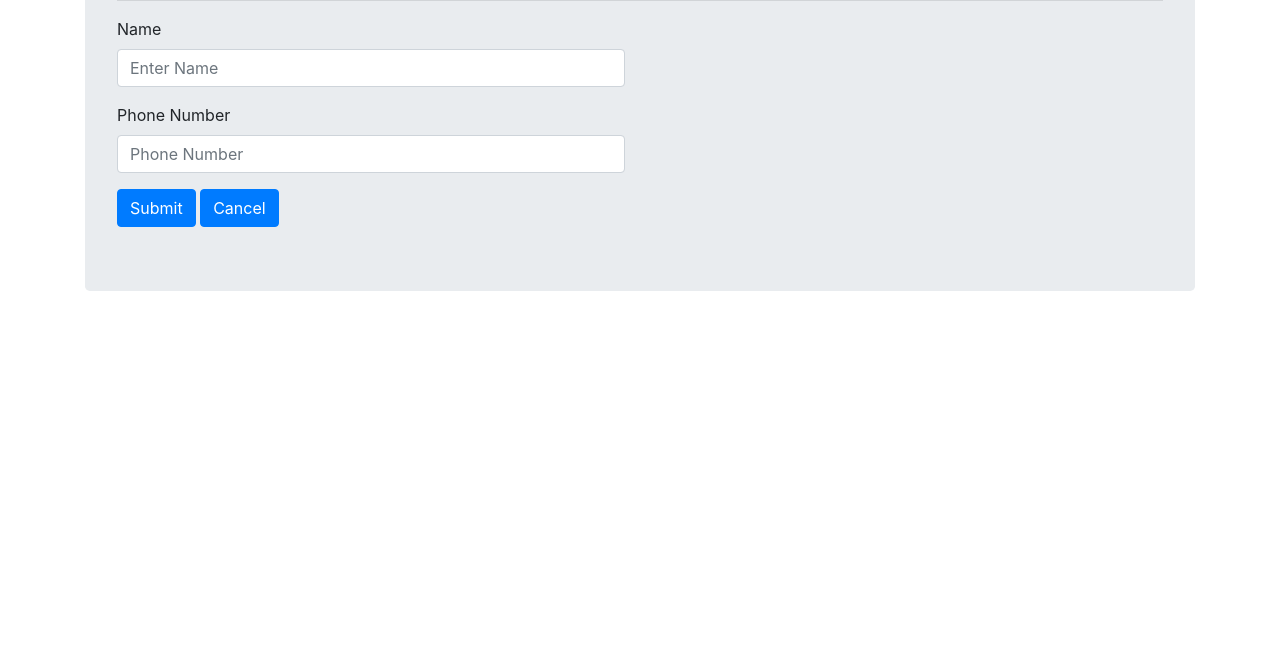
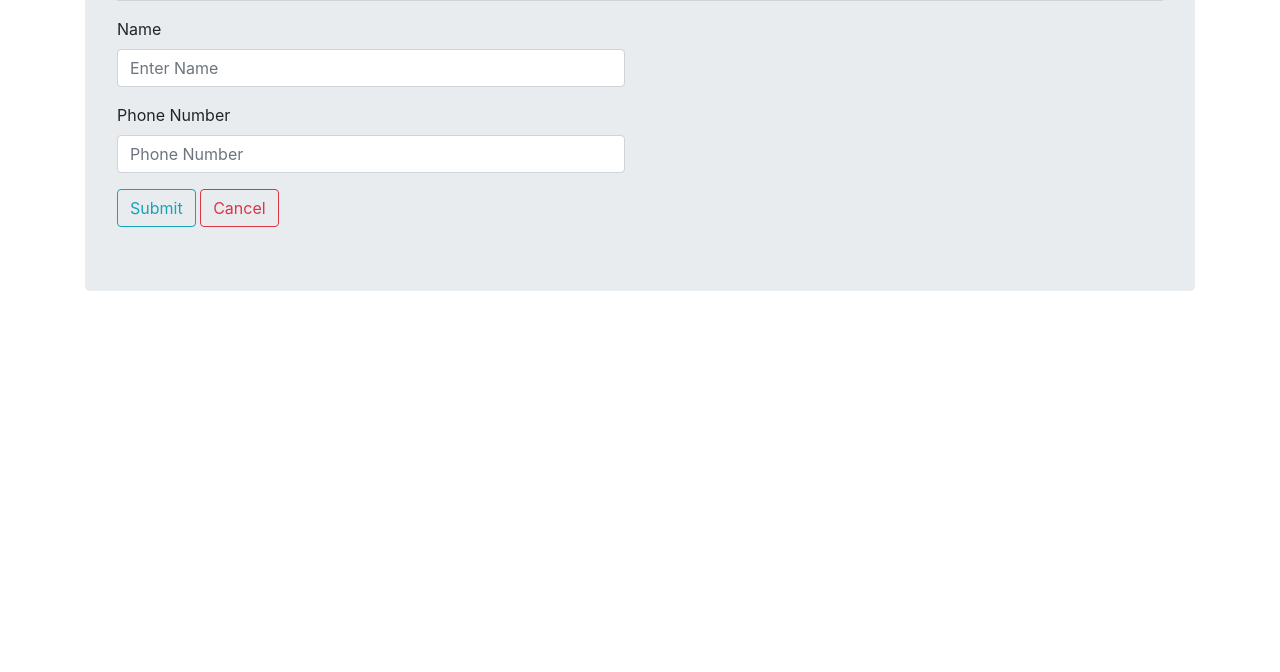
Before and after one commit to Salmaalqathab/Hot-resturants-, a website: page Reservation.html in a window 1280 px wide. Shown: the part 128-800 px from the top of the page. Drawn offline with nearby package versions, Linux system fonts and the light colour scheme.

Commit message:
reservations

```diff
--- a/Reservation.html
+++ b/Reservation.html
@@ -14,7 +14,7 @@
     <!-- Container that holds the form -->
     <div class="container">
         <div class="jumbotron" te>
-          <h1><b>Make a Reservation</b> </h1>
+          <h1><b>Reserve a Table</b> </h1>
           <hr>
     <div class="row">
         <div class="col-lg-6">
@@ -30,9 +30,9 @@
         </div>
 
 
-        <button type="submit" class="btn btn-primary">Submit</button id= "submit">
-        <button type="Home" class="btn btn-primary"> Cancel </button id = "cancel">
-      </form>
+        <button type="button" class="btn btn-outline-info">Submit</button id="submit">
+            <button type="button" class="btn btn-outline-danger">Cancel</button id="cancel">
+        </form>
     </div>
 
 </body>
```
Also changed, not shown: Rserver.js (deleted).
